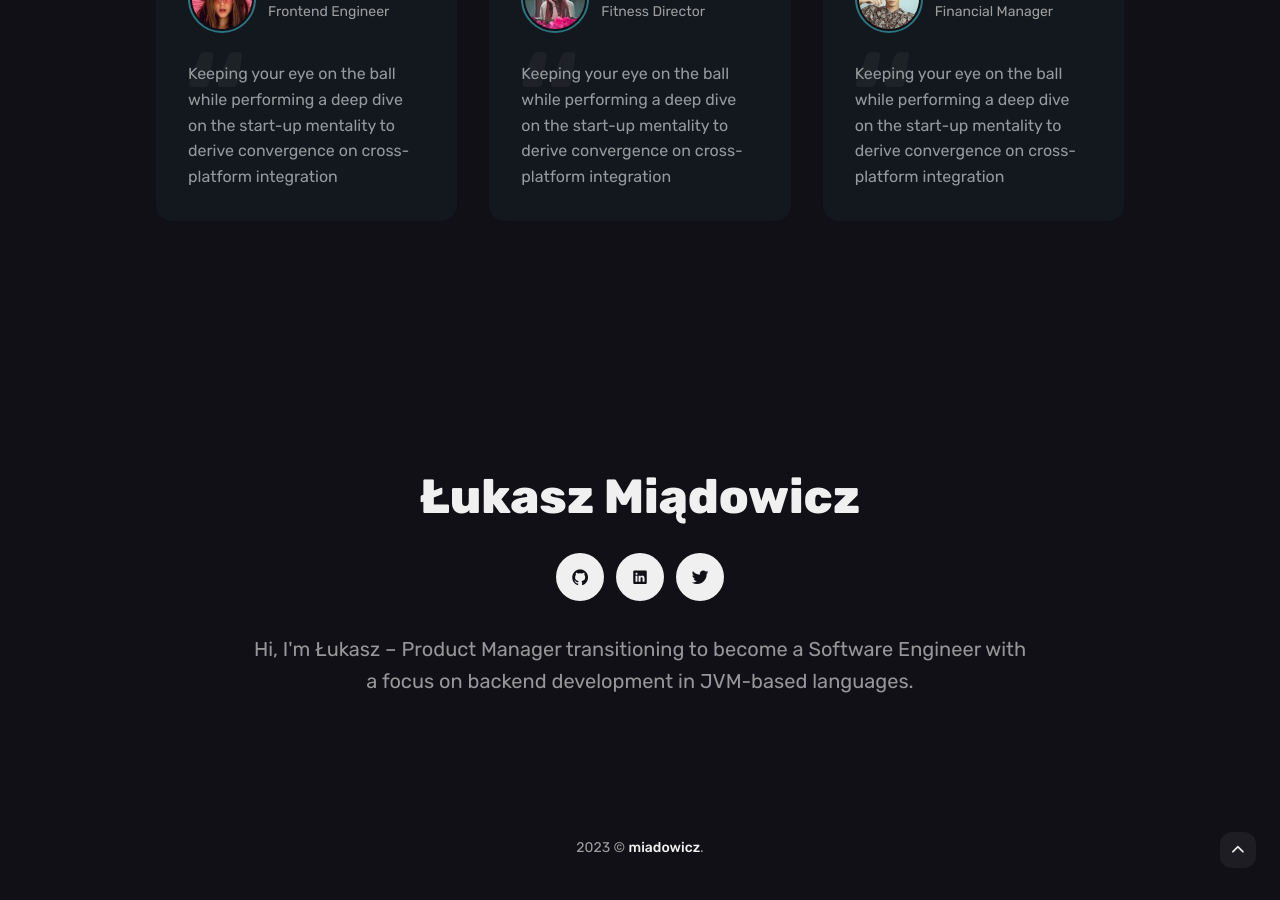
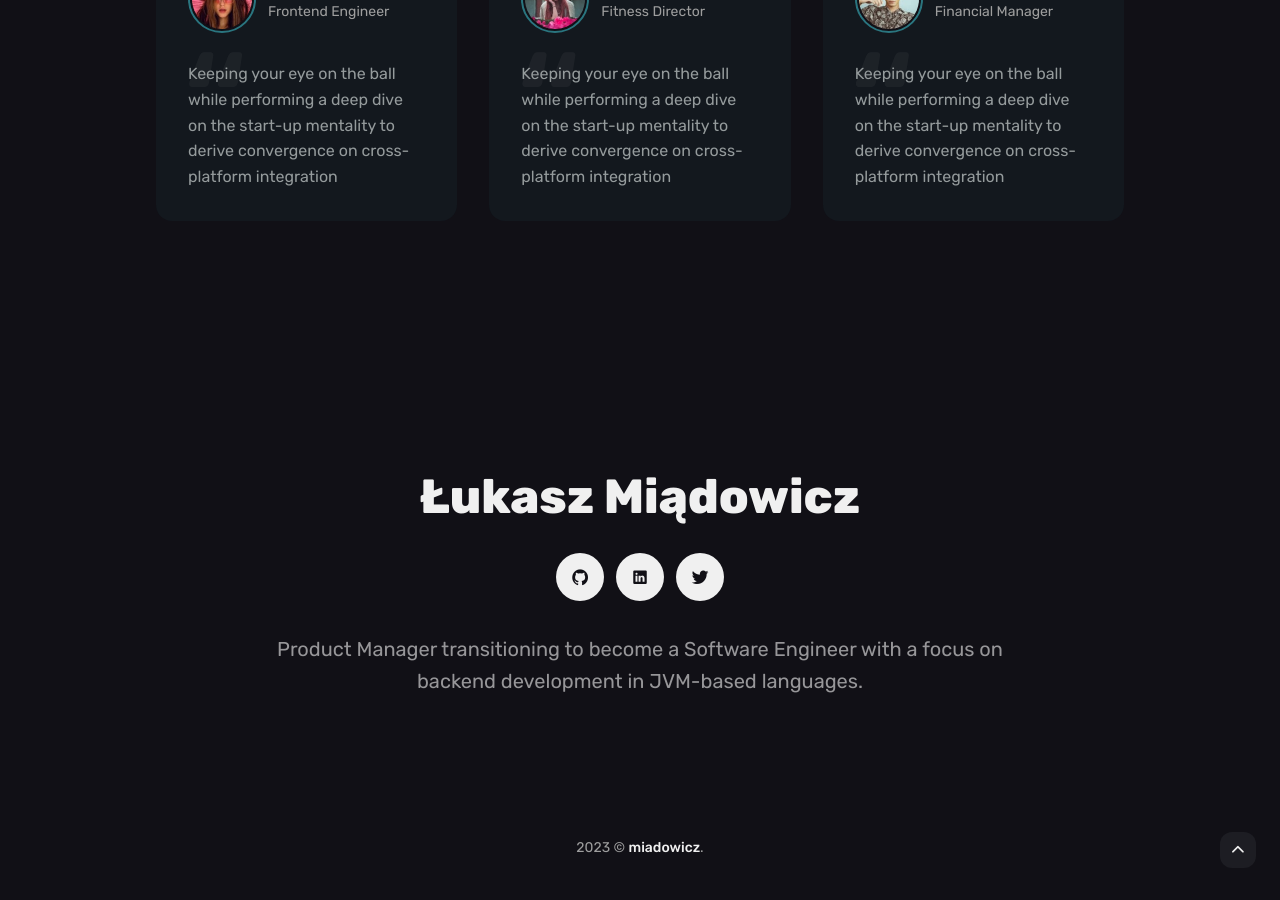
Before and after one commit to lmiadowicz/lmiadowicz.github.io, a Jekyll site: the page built from index.html, in a window 1280 px wide and 900 px high, scrolled down 3808 px. Built offline with Jekyll 4.4.1, drawn with Linux system fonts in a browser that asks for light colours.

Commit message:
shortened bio

```diff
--- a/_data/settings.yml
+++ b/_data/settings.yml
@@ -32,7 +32,7 @@ menu__settings:
 # Author Settings
 author:
   author__name: Łukasz Miądowicz
-  author__bio: Hi, I'm Łukasz – Product Manager transitioning to become a Software Engineer with a focus on backend development in JVM-based languages.
+  author__bio: Product Manager transitioning to become a Software Engineer with a focus on backend development in JVM-based languages.
   author__avatar: '/images/avatar.png'
 
 social:
```
